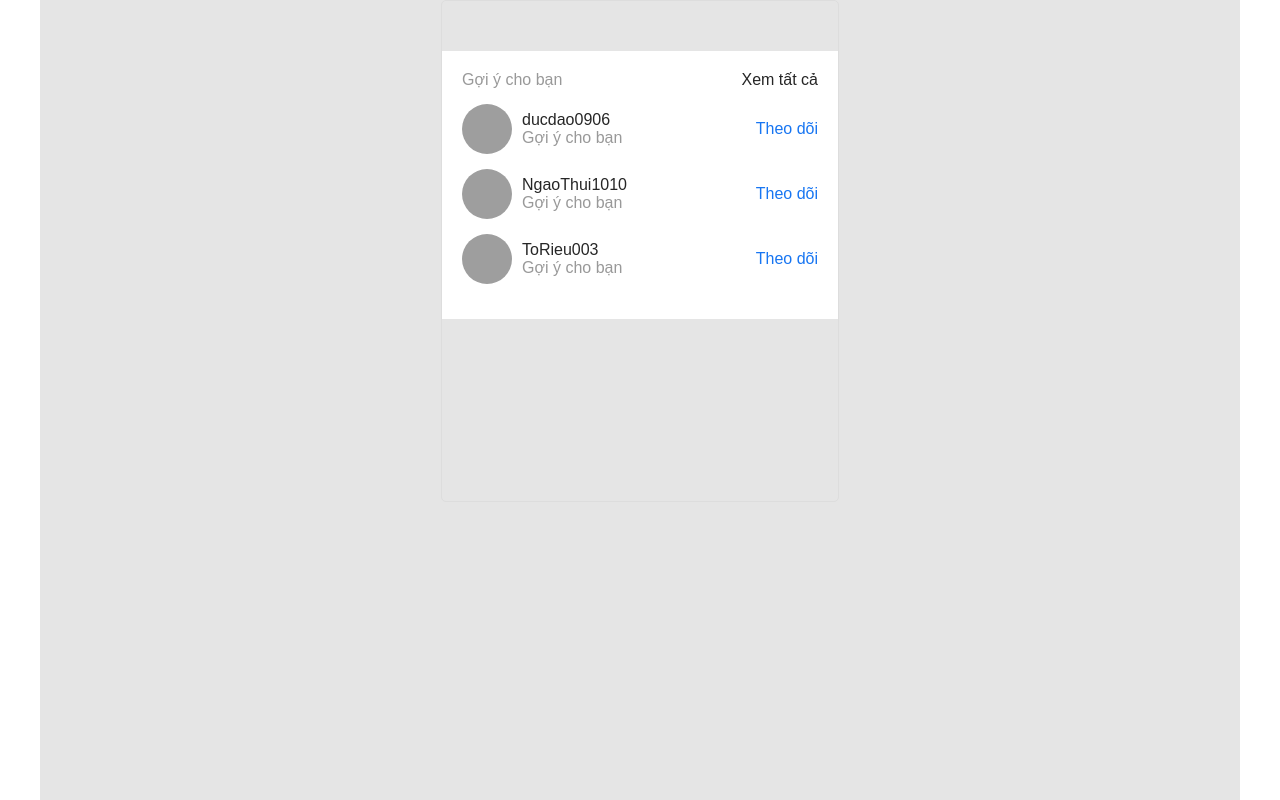
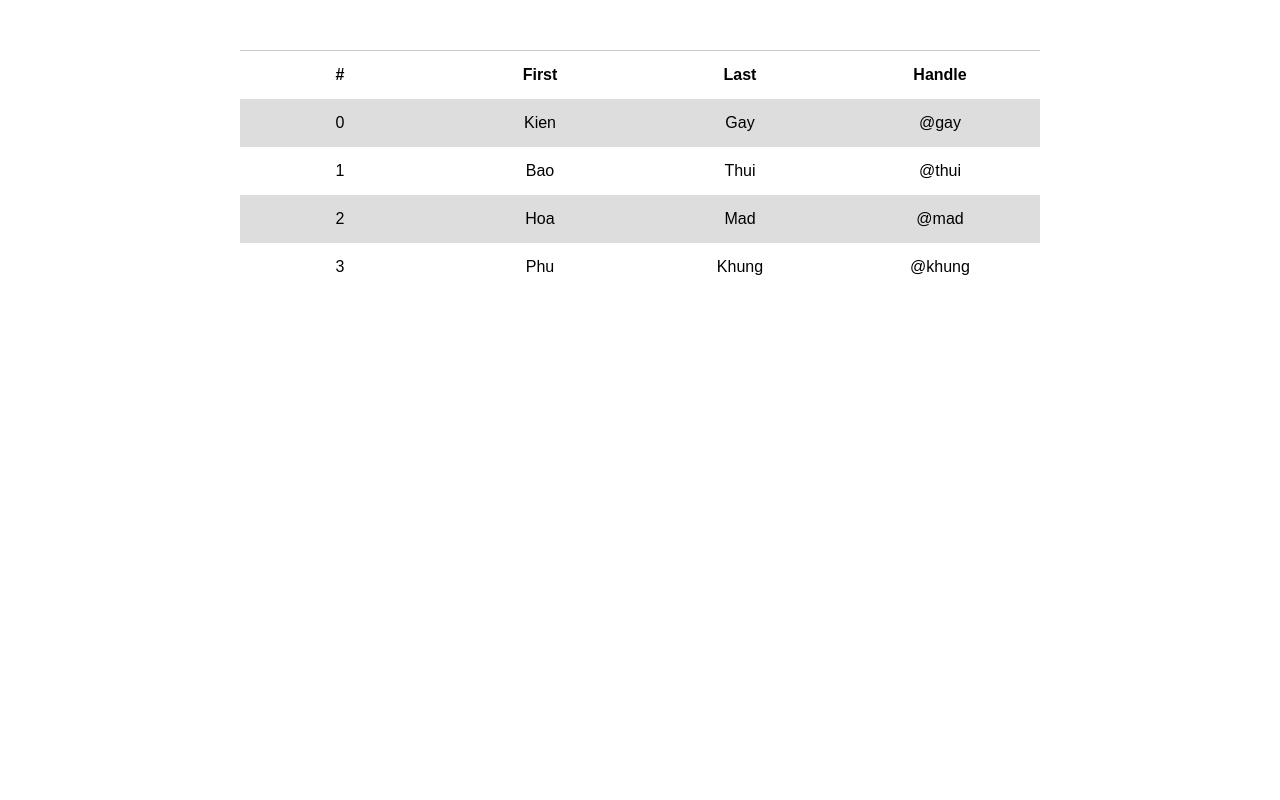
Before and after one commit to DucDa0/FullStackWebCourse, a React (Create React App) app in the folder ReactJS/02. bai-tap-tong-hop/: page / in a window 1280 px wide. Shown: the top 800 px of the page. Built offline with nearby package versions, Linux system fonts and the light colour scheme; grey boxes are pictures that could not be loaded.

Commit message:
DynamicClassNames

```diff
--- a/ReactJS/02. bai-tap-tong-hop/src/App.js
+++ b/ReactJS/02. bai-tap-tong-hop/src/App.js
@@ -4,15 +4,17 @@ import Header from './components/Header';
 import LoginForm from './components/LoginForm';
 import TabMenu from './components/TabMenu';
 import RecommendedFriends from './components/RecommendedFriends';
+import DynamicClassNames from './components/DynamicClassNames';
 
-class App extends Component{
+export default class App extends Component{
   render(){
     return (
-      <div class="main">
+      <div className="main">
        {/* <Header/>
        <TabMenu/>
        <LoginForm content="Dao Van Duc"/> */}
-        <RecommendedFriends/>
+        {/* <RecommendedFriends/> */}
+        <DynamicClassNames/>
       </div>
     );
   }
@@ -21,5 +23,3 @@ class App extends Component{
 // LoginForm.defaultProps={
 //   emailDefault: 'ducdao0906@gmail.com'
 // }
-
-export default App;
--- /dev/null
+++ b/ReactJS/02. bai-tap-tong-hop/src/components/DynamicClassNames.js
@@ -0,0 +1,33 @@
+import React, { Component } from 'react'
+import '../css/DynamicClassNames.css';
+import ItemsTable from './ItemsTable';
+
+export default class DynamicClassNames extends Component {
+    render() {
+        const list=[
+            {First: 'Kien', Last: 'Gay', Handle: '@gay'},
+            {First: 'Bao', Last: 'Thui', Handle: '@thui'},
+            {First: 'Hoa', Last: 'Mad', Handle: '@mad'},
+            {First: 'Phu', Last: 'Khung', Handle: '@khung'}
+    ]
+        return (
+            <div className="DynamicClassNames">
+                <div className="DynamicClassNames-wrap">
+                    <table className="table">
+                        <tr>
+                            <th>#</th>
+                            <th>First</th>
+                            <th>Last</th>
+                            <th>Handle</th>
+                        </tr>
+                        {
+                            list.map((item,index)=>{
+                                return <ItemsTable index={index} item={item}/>
+                            })
+                        }
+                    </table>
+                </div>
+            </div>
+        )
+    }
+}
--- a/ReactJS/02. bai-tap-tong-hop/src/components/FollowFriendListItem.js
+++ b/ReactJS/02. bai-tap-tong-hop/src/components/FollowFriendListItem.js
@@ -11,7 +11,7 @@ export default class FollowFriendListItem extends Component {
                         <span className="friendsRec-name">{this.props.name}</span>
                         <span className="friendsRec-text">Gợi ý cho bạn</span>
                     </div>
-                    <a className="friendsRec-follow-link" href="/theodoi">Theo dõi</a>
+                    <a className="friendsRec-follow-link" href={"/"+this.props.name}>Theo dõi</a>
                 </div>
             </div>
         )
--- a/ReactJS/02. bai-tap-tong-hop/src/components/Header.js
+++ b/ReactJS/02. bai-tap-tong-hop/src/components/Header.js
@@ -1,6 +1,7 @@
 import React, {Component} from 'react';
 import '../css/Header.css';
-class Header extends Component{
+
+export default class Header extends Component{
     render(){
         return (
             <div className="Header">
@@ -22,5 +23,3 @@ class Header extends Component{
         );
     }
 }
-
-export default Header;
--- /dev/null
+++ b/ReactJS/02. bai-tap-tong-hop/src/components/ItemsTable.js
@@ -0,0 +1,19 @@
+import React, { Component } from 'react'
+
+export default class ItemsTable extends Component {
+    render() {
+        const {item}=this.props;
+        let className='';
+        if((this.props.index)%2===0){
+            className='is-even';
+        }
+        return (
+            <tr className={className}>
+                <td>{this.props.index}</td>
+                <td>{item.First}</td>
+                <td>{item.Last}</td>
+                <td>{item.Handle}</td>
+            </tr>
+        )
+    }
+}
--- a/ReactJS/02. bai-tap-tong-hop/src/components/LoginForm.js
+++ b/ReactJS/02. bai-tap-tong-hop/src/components/LoginForm.js
@@ -1,6 +1,6 @@
 import React, {Component} from 'react';
 import '../css/LoginForm.css';
-class LoginForm extends Component{
+export default class LoginForm extends Component{
     render(){
         return(
             <div className="LoginForm">
@@ -10,13 +10,13 @@ class LoginForm extends Component{
                 <form className="input-form" method="POST">
                     <div className="input">
                         <div className="input-wrap">
-                            <label className="label" for="userName">Username</label>
+                            <label className="label" htmlFor="userName">Username</label>
                             <input type="text" name="userName" id="userName" value={this.props.emailDefault} className="userName-input"/>
                         </div>
                     </div>
                     <div className="input">
                         <div className="input-wrap">
-                            <label className="label" for="pwd">Password</label>
+                            <label className="label" htmlFor="pwd">Password</label>
                             <input type="password" name="pwd" id="pwd" className="pwd-input"/>
                         </div>
                     </div>
@@ -35,6 +35,3 @@ class LoginForm extends Component{
         );
     }
 }
-
-
-export default LoginForm;
--- a/ReactJS/02. bai-tap-tong-hop/src/components/TabMenu.js
+++ b/ReactJS/02. bai-tap-tong-hop/src/components/TabMenu.js
@@ -1,6 +1,6 @@
 import React, { Component } from 'react';
 import '../css/TabMenu.css';
-class TabMenu extends Component {
+export default class TabMenu extends Component {
     render() {
         return (
             <div className="TabMenu">
@@ -36,4 +36,3 @@ class TabMenu extends Component {
         )
     }
 }
-export default TabMenu;
--- /dev/null
+++ b/ReactJS/02. bai-tap-tong-hop/src/css/DynamicClassNames.css
@@ -0,0 +1,19 @@
+.DynamicClassNames{
+    display: flex;
+    justify-content: center;
+    margin-top: 50px;
+}
+.table{
+    border-top: 1px solid rgba(0, 0, 0, 0.2);
+    width: 100%;
+    box-sizing: border-box;
+    border-collapse: collapse;
+}
+td, th {
+    text-align: center;
+    padding: 15px 0;
+    width: 200px;
+}
+.is-even{
+    background-color: #dddddd;
+}
--- a/ReactJS/02. bai-tap-tong-hop/src/css/main.css
+++ b/ReactJS/02. bai-tap-tong-hop/src/css/main.css
@@ -2,6 +2,6 @@
     margin: 0 auto;
     max-width: 1200px;
     font-family: Arial, Helvetica, sans-serif;
-    background: #E5E5E5;
-    height: 1080px;
+    /* background: #E5E5E5;
+    height: 1080px; */
 }
```
Also changed, not shown: ReactJS/02. bai-tap-tong-hop/src/components/RecommendedFriends.js (+6 -3 lines).
